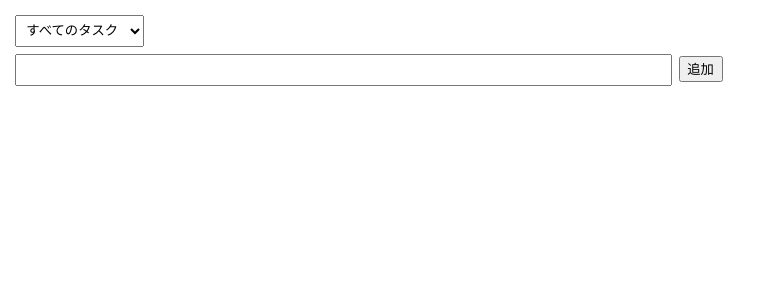
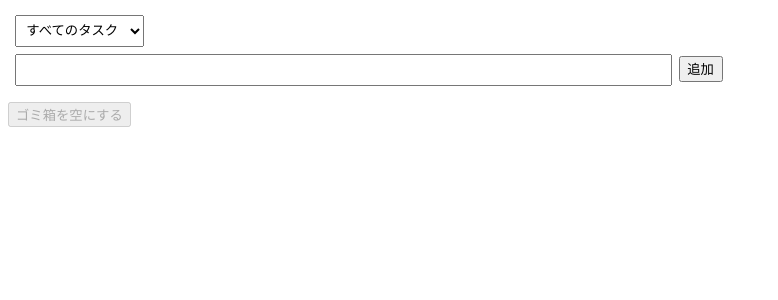
Before and after one commit to Bear29ers/pwa-todo, a React (Vite) app: page / in a window 1280 px wide. Shown: the top 300 px of the page, without its empty margins (0-778 px from the left). Built offline with nearby package versions, Linux system fonts and the light colour scheme.

Commit message:
refactor: :recycle: move trash button to another file

```diff
--- /dev/null
+++ b/src/ActionButton.tsx
@@ -0,0 +1,10 @@
+type Props = {
+  todos: Todo[];
+  onEmpty: () => void;
+};
+
+export const ActionButton = ({ todos, onEmpty }: Props) => (
+  <button type="button" onClick={() => onEmpty()} disabled={todos.filter((todo) => todo.removed).length === 0}>
+    ゴミ箱を空にする
+  </button>
+);
--- a/src/App.tsx
+++ b/src/App.tsx
@@ -1,5 +1,6 @@
 import React, { useState } from 'react';
 
+import { ActionButton } from './ActionButton';
 import { FormDialog } from './FormDialog';
 
 const App = () => {
@@ -96,19 +97,7 @@ const App = () => {
         <option value="unchecked">現在のタスク</option>
         <option value="removed">ごみ箱</option>
       </select>
-      {/* フィルターが`removed`のときは「ゴミ箱を空にする」ボタンを表示 */}
-      {filter === 'removed' ? (
-        // eslint-disable-next-line no-console
-        <button
-          type="button"
-          onClick={() => handleEmpty()}
-          disabled={todos.filter((todo) => todo.removed).length === 0}>
-          ゴミ箱を空にする
-        </button>
-      ) : (
-        // フィルターが`checked`でなければTodo入力フォームを表示
-        filter !== 'checked' && <FormDialog text={text} onChange={handleChange} onSubmit={handleSubmit} />
-      )}
+      <FormDialog text={text} onChange={handleChange} onSubmit={handleSubmit} />
       <ul>
         {filteredTodos.map((todo) => {
           /**
@@ -137,6 +126,7 @@ const App = () => {
           );
         })}
       </ul>
+      <ActionButton todos={todos} onEmpty={handleEmpty} />
     </div>
   );
 };
```
